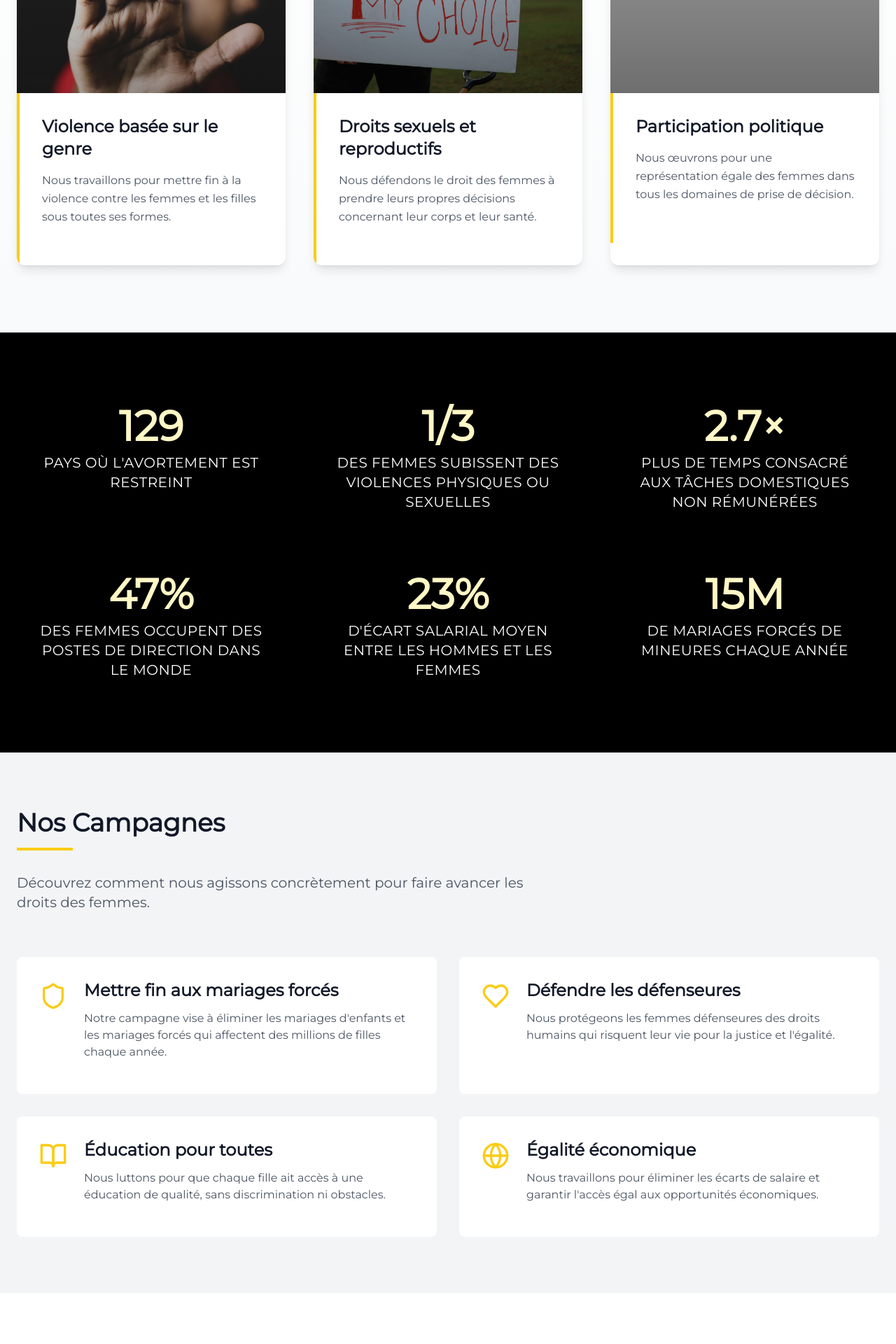
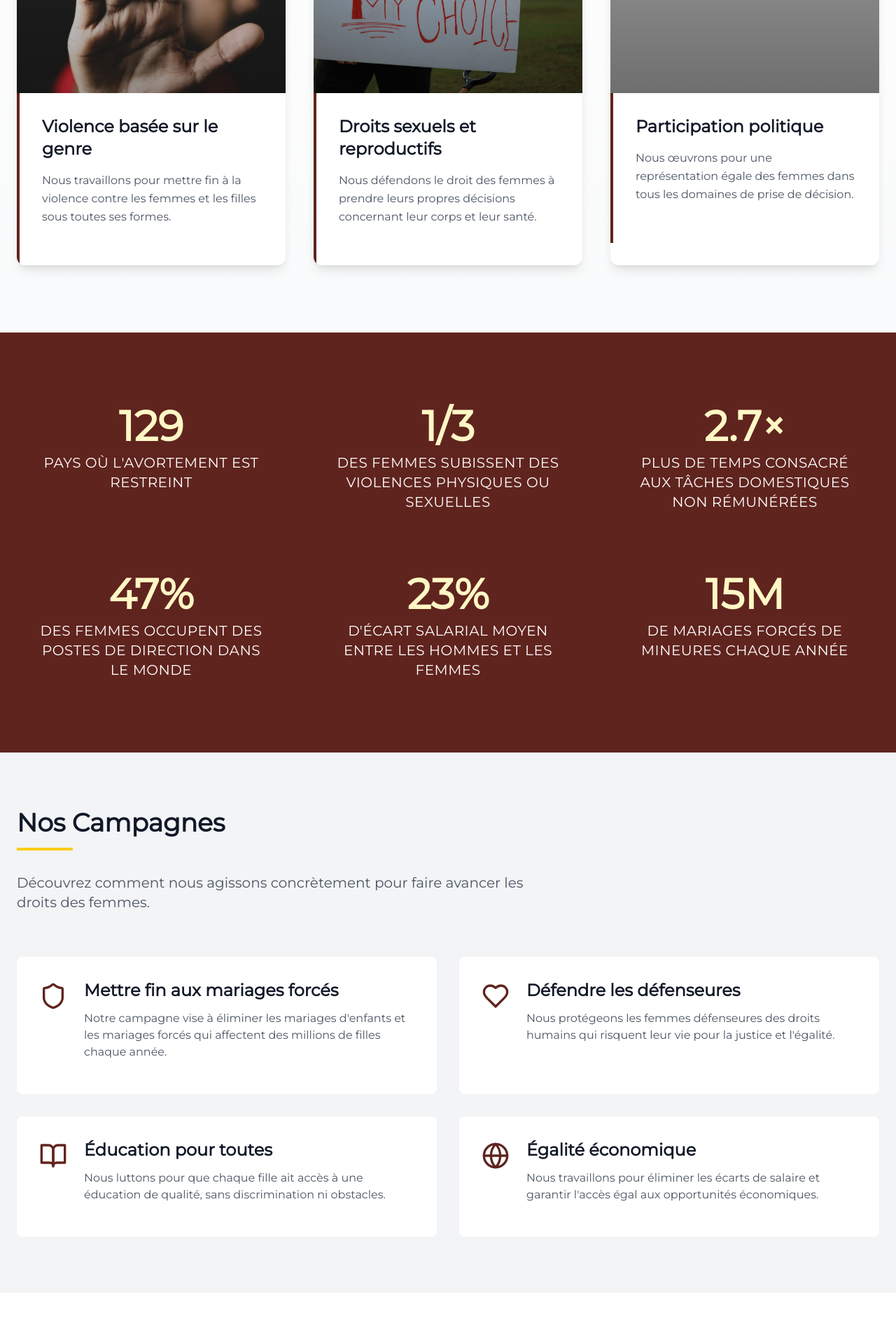
Before and after one commit to maxenceyrowah/AVIF, a React (Vite) app: page /acceuil in a window 1280 px wide. Shown: the part 1620-3540 px from the top of the page at 70% size. Built offline with nearby package versions, Linux system fonts and the light colour scheme; grey boxes are pictures that could not be loaded.

Commit message:
fix: adaptive color page

```diff
--- a/src/shared/components/CTASection.tsx
+++ b/src/shared/components/CTASection.tsx
@@ -1,19 +1,19 @@
 const CTASection = () => {
   return (
-    <div className="bg-yellow-200 py-20">
+    <div className="bg-secondary py-20">
       <div className="container mx-auto px-6 text-center">
-        <h2 className="text-4xl font-bold text-black mb-6">
+        <h2 className="text-4xl font-bold text-primary mb-6">
           Rejoignez le mouvement
         </h2>
-        <p className="text-xl text-black max-w-3xl mx-auto mb-10">
+        <p className="text-xl text-primary max-w-3xl mx-auto mb-10">
           Ensemble, nous pouvons créer un monde où les droits des femmes sont
           respectés, protégés et réalisés.
         </p>
         <div className="flex flex-col sm:flex-row gap-4 justify-center">
-          <button className="bg-black text-white font-bold py-4 px-8 hover:bg-gray-800 transition duration-300">
+          <button className="bg-primary text-secondary font-bold py-4 px-8 hover:bg-secondary hover:text-primary hover:border-primary hover:border transition duration-300">
             FAIRE UN DON
           </button>
-          <button className="bg-transparent border-2 border-black font-bold py-4 px-8 hover:bg-black hover:text-white transition duration-300">
+          <button className="bg-transparent border-2 border-black text-primary font-bold py-4 px-8 hover:bg-black hover:text-white transition duration-300">
             DEVENIR BÉNÉVOLE
           </button>
         </div>
--- a/src/shared/components/CampaignsSection.tsx
+++ b/src/shared/components/CampaignsSection.tsx
@@ -13,28 +13,28 @@ const campaigns: Campaign[] = [
     title: "Mettre fin aux mariages forcés",
     description:
       "Notre campagne vise à éliminer les mariages d'enfants et les mariages forcés qui affectent des millions de filles chaque année.",
-    icon: <Shield className="h-10 w-10 text-yellow-400" />,
+    icon: <Shield className="h-10 w-10 text-secondary" />,
     link: "/campaigns/end-forced-marriages",
   },
   {
     title: "Défendre les défenseures",
     description:
       "Nous protégeons les femmes défenseures des droits humains qui risquent leur vie pour la justice et l'égalité.",
-    icon: <Heart className="h-10 w-10 text-yellow-400" />,
+    icon: <Heart className="h-10 w-10 text-secondary" />,
     link: "/campaigns/defend-defenders",
   },
   {
     title: "Éducation pour toutes",
     description:
       "Nous luttons pour que chaque fille ait accès à une éducation de qualité, sans discrimination ni obstacles.",
-    icon: <BookOpen className="h-10 w-10 text-yellow-400" />,
+    icon: <BookOpen className="h-10 w-10 text-secondary" />,
     link: "/campaigns/education-for-all",
   },
   {
     title: "Égalité économique",
     description:
       "Nous travaillons pour éliminer les écarts de salaire et garantir l'accès égal aux opportunités économiques.",
-    icon: <Globe className="h-10 w-10 text-yellow-400" />,
+    icon: <Globe className="h-10 w-10 text-secondary" />,
     link: "/campaigns/economic-equality",
   },
 ];
--- a/src/shared/components/IssuesSection.tsx
+++ b/src/shared/components/IssuesSection.tsx
@@ -34,7 +34,7 @@ const IssuesComponent = () => {
           <h2 className="text-5xl font-bold text-gray-900 mb-4 font-montserrat">
             Enjeux Prioritaires
           </h2>
-          <div className="w-24 h-1 bg-yellow-400 mb-8 rounded-full"></div>
+          <div className="w-24 h-1 bg-yellow-300 mb-8 rounded-full"></div>
           <p className="text-xl text-gray-600 max-w-3xl leading-relaxed">
             Nous nous concentrons sur les problèmes les plus urgents affectant
             les droits des femmes dans le monde entier.
@@ -58,7 +58,7 @@ const IssuesComponent = () => {
                 />
                 <div className="absolute inset-0 bg-gradient-to-t from-black/50 to-transparent opacity-60 group-hover:opacity-40 transition-opacity duration-300"></div>
               </div>
-              <div className="p-8 border-l-4 border-yellow-400">
+              <div className="p-8 border-l-4 border-secondary">
                 <h3 className="text-2xl font-bold text-gray-900 mb-4 group-hover:text-yellow-500 transition-colors">
                   {issue.title}
                 </h3>
--- a/src/shared/components/StatsSection.tsx
+++ b/src/shared/components/StatsSection.tsx
@@ -24,18 +24,18 @@ const StatsComponent = () => {
   ];
 
   return (
-    <div className="bg-black text-white py-20">
+    <div className="bg-secondary text-white py-20">
       <div className="container mx-auto px-6">
         <div className="grid grid-cols-1 md:grid-cols-3 gap-10 text-center">
           {stats.map((stat, index) => (
             <div
               key={index}
-              className="p-6 hover:bg-gray-900 transition-colors duration-300 rounded-lg"
+              className="group p-6 hover:bg-primary group-hover:text-secondary transition-colors duration-300 rounded-lg "
             >
-              <div className="text-6xl font-bold mb-2 text-primary">
+              <div className="text-6xl font-bold mb-2 text-primary group-hover:text-secondary">
                 {stat.value}
               </div>
-              <div className="text-xl uppercase tracking-wide">
+              <div className="text-xl uppercase tracking-wide group-hover:text-secondary">
                 {stat.label}
               </div>
             </div>
--- a/tailwind.config.js
+++ b/tailwind.config.js
@@ -12,6 +12,7 @@ module.exports = {
       // colors
       colors: {
         primary: "#fff7C5",
+        secondary: "#60241e",
       },
 
       keyframes: {
```
